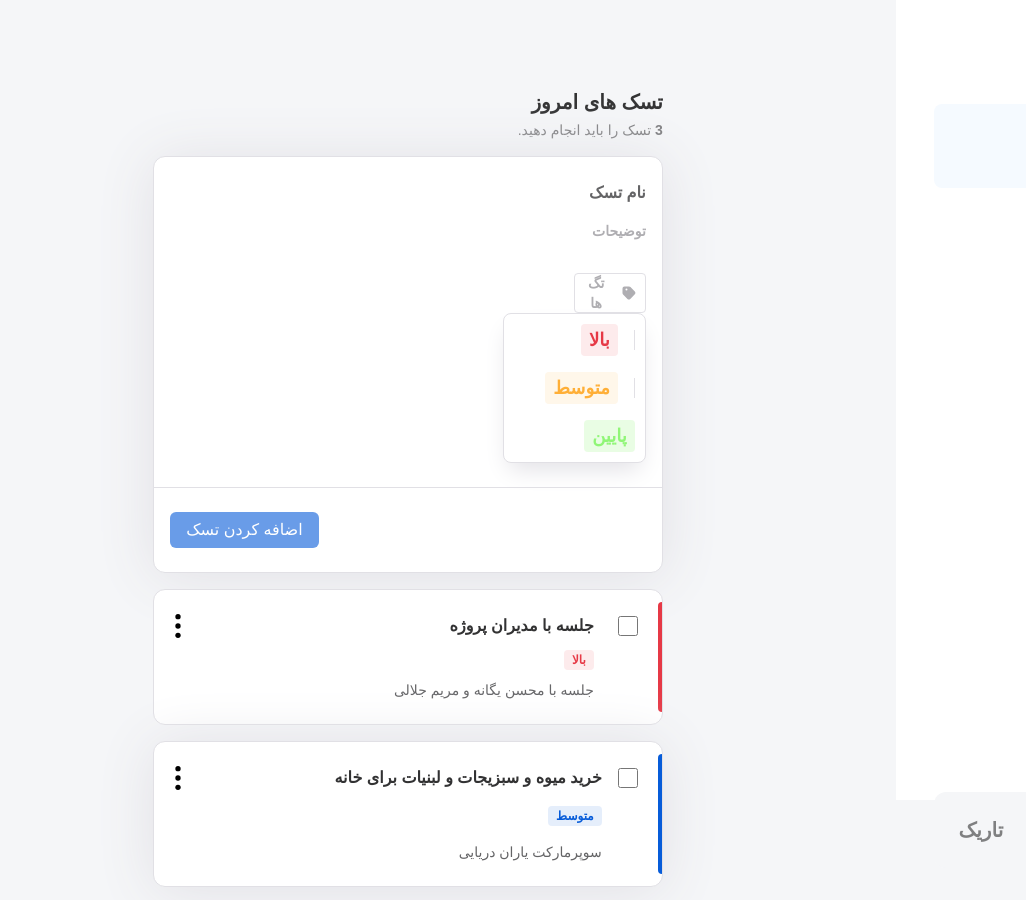
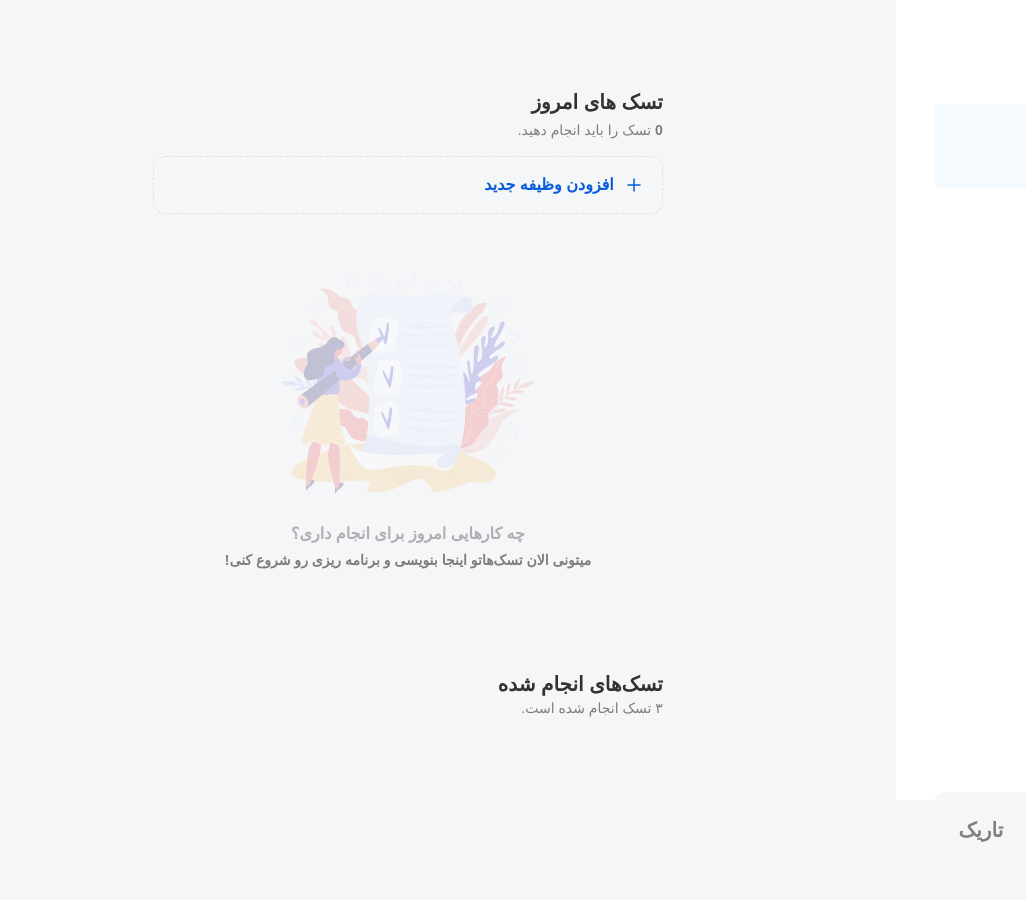
Before and after one commit to naembrm/project-JS-1, a website: page index.html in a window 1280 px wide. Shown: the top 900 px of the page, 0-1026 px from the left. Drawn offline with Linux system fonts and the light colour scheme; a web font is replaced by a local one.

Commit message:
home page

```diff
--- a/index.html
+++ b/index.html
@@ -409,8 +409,36 @@
             </div>
           </div>
 
+          <button
+            id="show-task-form-button"
+            type="button"
+            class="flex w-full items-center gap-2 rounded-xl border border-Neutral-7 p-4 dark:border-Neutral-Dark-3"
+            style="border-style: dashed"
+          >
+            <svg
+              width="24"
+              height="24"
+              viewBox="0 0 24 24"
+              fill="none"
+              xmlns="http://www.w3.org/2000/svg"
+              class="text-primary-hover-light"
+            >
+              <path
+                d="M6 12H18M12 18V6"
+                stroke="currentColor"
+                stroke-width="1.5"
+                stroke-linecap="round"
+                stroke-linejoin="round"
+              />
+            </svg>
+            <span class="text-base font-bold text-primary-hover-light">
+              افزودن وظیفه جدید
+            </span>
+          </button>
+
           <div
-            class="flex w-full flex-col overflow-hidden rounded-xl border border-Neutral-7 bg-Neutral-11 shadow-[0px_4px_58.5px_0px_var(--color-Neutral-7)] dark:border-Neutral-Dark-3 dark:bg-[#121c29] dark:shadow-none"
+            id="task-form-card"
+            class="hidden w-full flex-col overflow-hidden rounded-xl border border-Neutral-7 bg-Neutral-11 shadow-[0px_4px_58.5px_0px_var(--color-Neutral-7)] dark:border-Neutral-Dark-3 dark:bg-[#121c29] dark:shadow-none"
           >
             <div
               class="flex min-h-[300px] flex-col justify-between px-4 py-6 sm:min-h-[316px]"
@@ -515,138 +543,34 @@
             </div>
           </div>
 
-          <article
-            class="relative flex min-h-[108px] w-full items-start justify-between gap-4 overflow-hidden rounded-xl border border-Neutral-7 bg-Neutral-11 py-6 pr-6 pl-5 dark:border-Neutral-Dark-3 dark:bg-[#121c29]"
+          <div
+            id="empty-state"
+            class="hidden w-full flex-col items-center justify-center gap-6 py-8"
           >
-            <span
-              class="absolute inset-y-3 right-0 w-1 rounded-l-lg bg-Errors"
-            ></span>
-            <div class="flex items-start gap-6">
-              <input type="checkbox" class="task-check mt-0.5 size-5" />
-              <div class="flex min-w-0 flex-col items-start gap-2.5">
-                <div class="flex flex-col flex-wrap items-start gap-3">
-                  <h2
-                    class="task-title text-base font-bold text-Neutral-2 dark:text-on-background-Dark"
-                  >
-                    جلسه با مدیران پروژه
-                  </h2>
-
-                  <span
-                    class="rounded-sm bg-Errors/10 px-2 py-0.5 text-xs font-semibold text-Errors"
-                  >
-                    بالا
-                  </span>
-                </div>
-                <p
-                  class="text-sm font-normal text-Neutral-3 dark:text-Neutral-Dark-5"
-                >
-                  جلسه با محسن یگانه و مریم جلالی
-                </p>
-              </div>
+            <img
+              src="./src/assets/images/empty-state.png"
+              alt=""
+              style="
+                width: 18rem;
+                height: auto;
+                max-width: 100%;
+                object-fit: contain;
+                opacity: 0.5;
+              "
+            />
+            <div class="flex flex-col items-center justify-center gap-1">
+              <p
+                class="text-base font-extrabold text-Neutral-5 dark:text-Neutral-Dark-5"
+              >
+                چه کارهایی امروز برای انجام داری؟
+              </p>
+              <p
+                class="text-sm font-semibold text-Neutral-4 dark:text-Neutral-7"
+              >
+                میتونی الان تسک‌هاتو اینجا بنویسی و برنامه ریزی رو شروع کنی!
+              </p>
             </div>
-            <button>
-              <svg
-                width="4"
-                height="18"
-                viewBox="0 0 4 18"
-                fill="currentColor"
-                xmlns="http://www.w3.org/2000/svg"
-                class="w-2 h-6 dark:text-Neutral-8"
-              >
-                <circle cx="2" cy="2" r="2" fill="currentColor" />
-                <circle cx="2" cy="9" r="2" fill="currentColor" />
-                <circle cx="2" cy="16" r="2" fill="currentColor" />
-              </svg>
-            </button>
-          </article>
-
-          <article
-            class="relative flex min-h-[108px] w-full items-start justify-between gap-4 overflow-hidden rounded-xl border border-Neutral-7 bg-Neutral-11 py-6 pr-6 pl-5 shadow-[0px_4px_58.5px_0px_var(--color-Neutral-7)] dark:border-Neutral-Dark-3 dark:bg-[#121c29] dark:shadow-none"
-          >
-            <span
-              class="absolute inset-y-3 right-0 w-1 rounded-l-lg bg-primary-hover-light"
-            ></span>
-            <div class="flex min-w-0 items-start gap-4">
-              <input type="checkbox" class="task-check mt-0.5 size-5" />
-              <div class="flex min-w-0 items-end gap-2.5">
-                <div class="flex flex-col flex-wrap items-start gap-4">
-                  <h2
-                    class="task-title text-base font-bold text-Neutral-2 dark:text-on-background-Dark"
-                  >
-                    خرید میوه و سبزیجات و لبنیات برای خانه
-                  </h2>
-                  <span
-                    class="rounded-sm bg-primary-hover-light/10 px-2 py-0.5 text-xs font-semibold text-primary-hover-light"
-                  >
-                    متوسط
-                  </span>
-                  <p
-                    class="text-sm font-normal text-Neutral-3 dark:text-Neutral-Dark-5"
-                  >
-                    سوپرمارکت یاران دریایی
-                  </p>
-                </div>
-              </div>
-            </div>
-            <button>
-              <svg
-                width="4"
-                height="18"
-                viewBox="0 0 4 18"
-                fill="currentColor"
-                xmlns="http://www.w3.org/2000/svg"
-                class="w-2 h-6 dark:text-Neutral-8"
-              >
-                <circle cx="2" cy="2" r="2" fill="currentColor" />
-                <circle cx="2" cy="9" r="2" fill="currentColor" />
-                <circle cx="2" cy="16" r="2" fill="currentColor" />
-              </svg>
-            </button>
-          </article>
-
-          <article
-            class="relative flex min-h-[108px] w-full items-start justify-between gap-4 overflow-hidden rounded-xl border border-Neutral-7 bg-Neutral-11 py-6 pr-6 pl-5 dark:border-Neutral-Dark-3 dark:bg-[#121c29]"
-          >
-            <span
-              class="absolute inset-y-3 right-0 w-1 rounded-l-lg bg-Success"
-            ></span>
-            <div class="flex min-w-0 items-start gap-4">
-              <input type="checkbox" class="task-check mt-0.5 size-5" />
-              <div class="flex min-w-0 flex-col items-start gap-2.5">
-                <div class="flex flex-col flex-wrap items-start gap-4">
-                  <h2
-                    class="task-title text-base font-bold text-Neutral-2 dark:text-on-background-Dark"
-                  >
-                    تماس با جمشید
-                  </h2>
-                  <span
-                    class="rounded-sm bg-Success/20 px-2 py-0.5 text-xs font-bold text-Success"
-                  >
-                    پایین
-                  </span>
-                </div>
-                <p
-                  class="text-sm font-normal text-Neutral-3 dark:text-Neutral-Dark-5"
-                >
-                  باید در مورد کارهای باقیمانده از پروژه قبلی صحبت کنیم.
-                </p>
-              </div>
-            </div>
-            <button>
-              <svg
-                width="4"
-                height="18"
-                viewBox="0 0 4 18"
-                fill="currentColor"
-                xmlns="http://www.w3.org/2000/svg"
-                class="w-2 h-6 dark:text-Neutral-8"
-              >
-                <circle cx="2" cy="2" r="2" fill="currentColor" />
-                <circle cx="2" cy="9" r="2" fill="currentColor" />
-                <circle cx="2" cy="16" r="2" fill="currentColor" />
-              </svg>
-            </button>
-          </article>
+          </div>
         </div>
       </section>
       <!-- tarane -->
--- a/src/task-form.js
+++ b/src/task-form.js
@@ -65,7 +65,11 @@
     );
     const prioritySelector = document.getElementById("priority-selector");
     const addTaskButton = document.getElementById("add-task-button");
+    const showFormButton = document.getElementById(
+      "show-task-form-button",
+    );
     const doneList = document.getElementById("done-list");
+    const emptyState = document.getElementById("empty-state");
     const remainingTaskCount = document.getElementById(
       "remaining-task-count",
     );
@@ -84,6 +88,34 @@
     const formCard = addTaskButton.parentElement
       ? addTaskButton.parentElement.parentElement
       : null;
+
+    function showTaskForm() {
+      if (!formCard) return;
+
+      formCard.classList.remove("hidden");
+      formCard.classList.add("flex");
+
+      if (showFormButton) {
+        showFormButton.classList.remove("flex");
+        showFormButton.classList.add("hidden");
+      }
+    }
+
+    function hideTaskForm() {
+      if (!formCard) return;
+
+      formCard.classList.remove("flex");
+      formCard.classList.add("hidden");
+
+      if (showFormButton) {
+        showFormButton.classList.remove("hidden");
+        showFormButton.classList.add("flex");
+      }
+    }
+
+    if (showFormButton) {
+      showFormButton.addEventListener("click", showTaskForm);
+    }
 
     const originalPriorityHTML = prioritySelector.innerHTML;
     const originalPriorityClass = prioritySelector.className;
@@ -323,6 +355,12 @@
         });
       }
 
+      if (emptyState) {
+        const hasActiveTasks = activeTasks.length > 0;
+        emptyState.classList.toggle("hidden", hasActiveTasks);
+        emptyState.classList.toggle("flex", !hasActiveTasks);
+      }
+
       updateRemainingCount();
     }
 
@@ -357,6 +395,7 @@
       writeStorage(STORAGE_KEYS.tasks, tasks);
       renderSavedTasks();
       resetForm();
+      hideTaskForm();
     }
 
     function prepareEditableField(field) {
```
Also changed, not shown: src/assets/images/empty-state.png (added).
